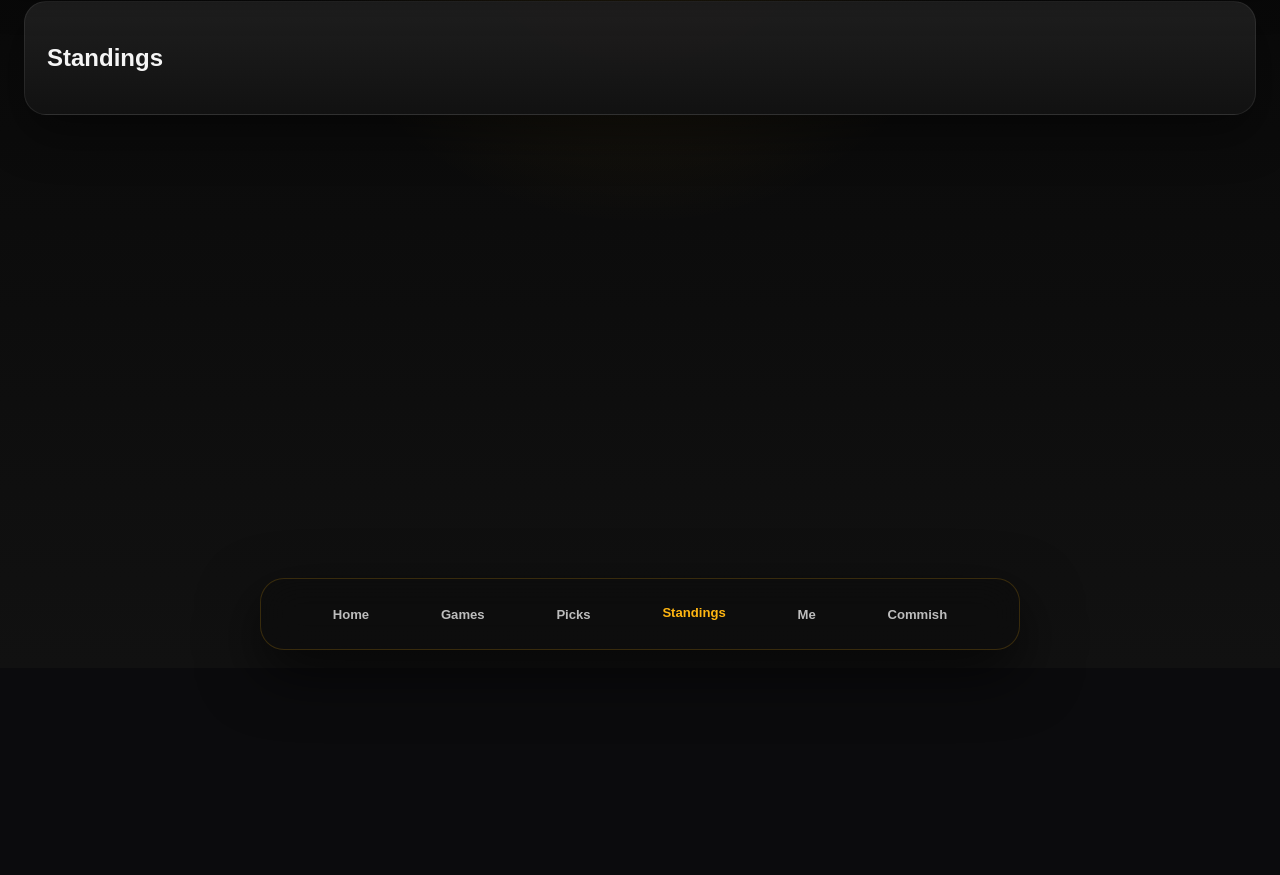
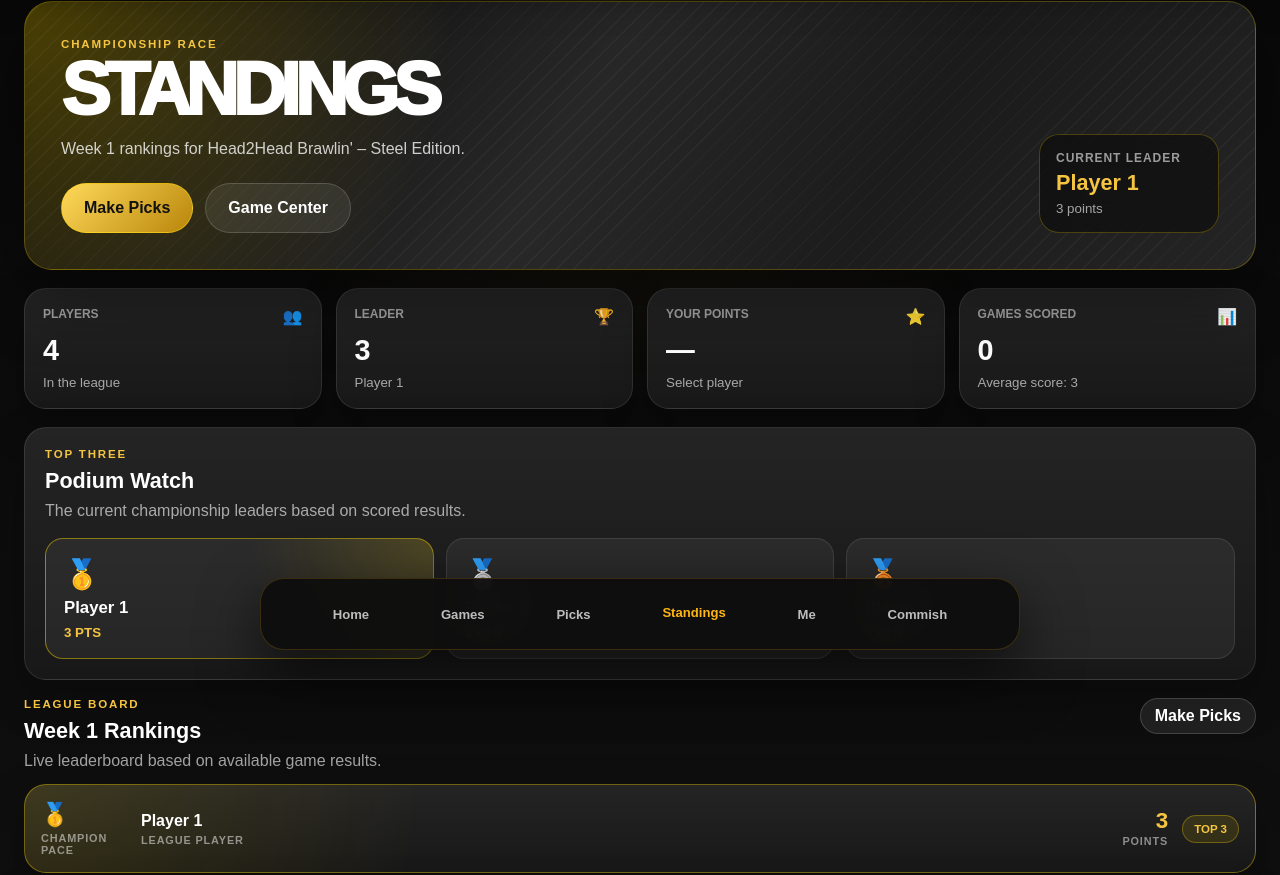
Before and after one commit to jidajanah-oss/Head2Head-Brawlin, a React (Vite) app: page /standings in a window 1280 px wide. Shown: the part 132-1007 px from the top of the page. Before the commit the page ends 800 px from the top, so only its background shows below. Built offline with nearby package versions, Linux system fonts and the light colour scheme.

Commit message:
Sprint 14 - Standings Steel Edition v2

```diff
--- a/src/features/standings/StandingsBoard.tsx
+++ b/src/features/standings/StandingsBoard.tsx
@@ -1,67 +1,180 @@
+import { useMemo } from "react";
+import {
+  SteelBadge,
+  SteelButton,
+  SteelCard,
+  SteelHero,
+  SteelSectionHeader,
+  SteelStatCard,
+} from "../../components/steel";
 import { useLeague } from "../../context/LeagueContext";
 import { buildHeadToHeadStandings } from "../../lib/standingsEngine";
 
+function getRankDisplay(index: number) {
+  if (index === 0) return "🥇";
+  if (index === 1) return "🥈";
+  if (index === 2) return "🥉";
+
+  return `#${index + 1}`;
+}
+
+function getRankLabel(index: number) {
+  if (index === 0) return "Champion Pace";
+  if (index === 1) return "Contender";
+  if (index === 2) return "Podium";
+  return "Chasing";
+}
+
 function StandingsBoard() {
-  const { league, picks, gameResults } = useLeague();
+  const { league, picks, gameResults, activePlayerId } = useLeague();
 
-  const allPicks = league.players.reduce((acc: any, player: any) => {
-    acc[player.id] = picks[player.id] || {};
-    return acc;
-  }, {});
-
-  const standings = buildHeadToHeadStandings(
-    league.players,
-    allPicks,
-    gameResults
+  const allPicks = useMemo(
+    () =>
+      league.players.reduce((acc: any, player: any) => {
+        acc[player.id] = picks[player.id] || {};
+        return acc;
+      }, {}),
+    [league.players, picks]
   );
 
+  const standings = useMemo(
+    () => buildHeadToHeadStandings(league.players, allPicks, gameResults),
+    [league.players, allPicks, gameResults]
+  );
+
+  const leader = standings[0];
+  const activePlayerStanding = standings.find(
+    (player) => player.id === activePlayerId
+  );
+
+  const completedGames = Object.keys(gameResults).length;
+  const totalPoints = standings.reduce((sum, player) => sum + player.points, 0);
+  const averagePoints =
+    standings.length > 0 ? Math.round(totalPoints / standings.length) : 0;
+
   return (
-    <div className="standings">
+    <main className="standings standings-v2">
+      <SteelHero
+        eyebrow="Championship Race"
+        title="Standings"
+        subtitle={`Week ${league.currentWeek} rankings for Head2Head Brawlin' – Steel Edition.`}
+        primaryLabel="Make Picks"
+        primaryHref="/picks"
+        secondaryLabel="Game Center"
+        secondaryHref="/games"
+        rightContent={
+          <div className="standings-hero-panel">
+            <span>Current Leader</span>
+            <strong>{leader ? leader.name : "—"}</strong>
+            <small>{leader ? `${leader.points} points` : "No results yet"}</small>
+          </div>
+        }
+      />
 
-      {/* HEADER */}
-      <div className="standings-header">
-        <h2>🏆 League Standings</h2>
-        <p>Week {league.currentWeek} Rankings</p>
-      </div>
+      <section className="standings-stat-grid">
+        <SteelStatCard
+          label="Players"
+          value={league.players.length}
+          helper="In the league"
+          icon="👥"
+        />
 
-      {/* TABLE */}
-      <div className="standings-list">
+        <SteelStatCard
+          label="Leader"
+          value={leader ? leader.points : "—"}
+          helper={leader ? leader.name : "Waiting on results"}
+          icon="🏆"
+        />
 
-        {standings.map((player, index) => {
+        <SteelStatCard
+          label="Your Points"
+          value={activePlayerStanding ? activePlayerStanding.points : "—"}
+          helper={activePlayerStanding ? activePlayerStanding.name : "Select player"}
+          icon="⭐"
+        />
 
-          const isTop3 = index < 3;
+        <SteelStatCard
+          label="Games Scored"
+          value={completedGames}
+          helper={`Average score: ${averagePoints}`}
+          icon="📊"
+        />
+      </section>
 
-          return (
+      <SteelCard className="standings-podium-card" as="section">
+        <SteelSectionHeader
+          eyebrow="Top Three"
+          title="Podium Watch"
+          description="The current championship leaders based on scored results."
+        />
+
+        <div className="standings-podium-grid">
+          {standings.slice(0, 3).map((player, index) => (
             <div
+              className={`standings-podium-item standings-podium-item--${index + 1}`}
               key={player.id}
-              className={`standing-row ${isTop3 ? "top" : ""}`}
             >
+              <span>{getRankDisplay(index)}</span>
+              <strong>{player.name}</strong>
+              <small>{player.points} pts</small>
+            </div>
+          ))}
 
-              {/* RANK */}
-              <div className="rank">
-                {index === 0 && "🥇"}
-                {index === 1 && "🥈"}
-                {index === 2 && "🥉"}
-                {index > 2 && `#${index + 1}`}
-              </div>
+          {standings.length === 0 ? (
+            <p className="standings-muted">No standings available yet.</p>
+          ) : null}
+        </div>
+      </SteelCard>
 
-              {/* PLAYER */}
-              <div className="name">
-                {player.name}
-              </div>
+      <section className="standings-board-section">
+        <SteelSectionHeader
+          eyebrow="League Board"
+          title={`Week ${league.currentWeek} Rankings`}
+          description="Live leaderboard based on available game results."
+          action={
+            <SteelButton href="/picks" size="sm" variant="secondary">
+              Make Picks
+            </SteelButton>
+          }
+        />
 
-              {/* POINTS */}
-              <div className="points">
-                {player.points} pts
-              </div>
+        <div className="standings-list standings-list-v2">
+          {standings.map((player, index) => {
+            const isTop3 = index < 3;
+            const isActivePlayer = player.id === activePlayerId;
 
-            </div>
-          );
-        })}
+            return (
+              <SteelCard
+                as="article"
+                className={`standing-row standing-row-v2 ${
+                  isTop3 ? "top" : ""
+                } ${isActivePlayer ? "is-active-player" : ""}`}
+                key={player.id}
+              >
+                <div className="rank standings-rank">
+                  <span>{getRankDisplay(index)}</span>
+                  <small>{getRankLabel(index)}</small>
+                </div>
 
-      </div>
+                <div className="name standings-player">
+                  <strong>{player.name}</strong>
+                  <small>{isActivePlayer ? "Active player" : "League player"}</small>
+                </div>
 
-    </div>
+                <div className="points standings-points">
+                  <strong>{player.points}</strong>
+                  <small>points</small>
+                </div>
+
+                <SteelBadge variant={isTop3 ? "gold" : "neutral"}>
+                  {isTop3 ? "Top 3" : "Ranked"}
+                </SteelBadge>
+              </SteelCard>
+            );
+          })}
+        </div>
+      </section>
+    </main>
   );
 }
 
--- a/src/lib/leagueEngine.ts
+++ b/src/lib/leagueEngine.ts
@@ -17,7 +17,36 @@ export const initialLeagueState: LeagueState & {
     pickLockMinutesBeforeKickoff: 5,
   },
 
-  players: [],
+  players: [
+    {
+      id: "player-1",
+      name: "Player 1",
+      nflTeam: "PIT",
+      status: "active",
+      role: "commissioner",
+    },
+    {
+      id: "player-2",
+      name: "Player 2",
+      nflTeam: "DAL",
+      status: "active",
+      role: "player",
+    },
+    {
+      id: "player-3",
+      name: "Player 3",
+      nflTeam: "PHI",
+      status: "active",
+      role: "player",
+    },
+    {
+      id: "player-4",
+      name: "Player 4",
+      nflTeam: "BUF",
+      status: "active",
+      role: "player",
+    },
+  ],
 
   currentWeek: 1,
 
@@ -72,9 +101,7 @@ export function getPickStatusLabel(league: typeof initialLeagueState) {
 export function isPickLocked(game: Game, now = new Date()) {
   const kickoff = new Date(game.kickoffTime);
 
-  const lockTime = new Date(
-    kickoff.getTime() - 5 * 60 * 1000
-  );
+  const lockTime = new Date(kickoff.getTime() - 5 * 60 * 1000);
 
   return now >= lockTime;
 }
--- a/src/lib/standingsEngine.ts
+++ b/src/lib/standingsEngine.ts
@@ -3,6 +3,15 @@ type Picks = Record<string, string>;
 export type Player = {
   id: string;
   name: string;
+};
+
+export type StandingRow = {
+  id: string;
+  name: string;
+  points: number;
+  wins: number;
+  losses: number;
+  ties: number;
 };
 
 /**
@@ -45,45 +54,57 @@ export function buildHeadToHeadStandings(
   players: Player[],
   allPicks: Record<string, Picks>,
   gameWinners: Record<string, string>
-) {
-  const standings: Record<
-    string,
-    { id: string; name: string; points: number }
-  > = {};
+): StandingRow[] {
+  const standings: Record<string, StandingRow> = {};
 
-  // init
-  for (const p of players) {
-    standings[p.id] = {
-      id: p.id,
-      name: p.name,
+  for (const player of players) {
+    standings[player.id] = {
+      id: player.id,
+      name: player.name,
       points: 0,
+      wins: 0,
+      losses: 0,
+      ties: 0,
     };
   }
 
-  // compare everyone vs everyone (round robin)
-  for (let i = 0; i < players.length; i++) {
-    for (let j = i + 1; j < players.length; j++) {
-      const a = players[i];
-      const b = players[j];
+  for (let i = 0; i < players.length; i += 1) {
+    for (let j = i + 1; j < players.length; j += 1) {
+      const playerA = players[i];
+      const playerB = players[j];
 
       const result = getMatchResult(
-        allPicks[a.id] || {},
-        allPicks[b.id] || {},
+        allPicks[playerA.id] || {},
+        allPicks[playerB.id] || {},
         gameWinners
       );
 
       if (result === "A") {
-        standings[a.id].points += 3;
+        standings[playerA.id].points += 3;
+        standings[playerA.id].wins += 1;
+        standings[playerB.id].losses += 1;
       } else if (result === "B") {
-        standings[b.id].points += 3;
+        standings[playerB.id].points += 3;
+        standings[playerB.id].wins += 1;
+        standings[playerA.id].losses += 1;
       } else {
-        standings[a.id].points += 1;
-        standings[b.id].points += 1;
+        standings[playerA.id].points += 1;
+        standings[playerB.id].points += 1;
+        standings[playerA.id].ties += 1;
+        standings[playerB.id].ties += 1;
       }
     }
   }
 
-  return Object.values(standings).sort(
-    (x, y) => y.points - x.points
-  );
+  return Object.values(standings).sort((playerA, playerB) => {
+    if (playerB.points !== playerA.points) {
+      return playerB.points - playerA.points;
+    }
+
+    if (playerB.wins !== playerA.wins) {
+      return playerB.wins - playerA.wins;
+    }
+
+    return playerA.name.localeCompare(playerB.name);
+  });
 }
--- a/src/pages/Standings.tsx
+++ b/src/pages/Standings.tsx
@@ -1,5 +1,8 @@
+import StandingsBoard from "../features/standings/StandingsBoard";
+import "../styles/standings.css";
+
 function Standings() {
-  return <section className="page-card"><h2>Standings</h2></section>;
+  return <StandingsBoard />;
 }
 
 export default Standings;
--- a/src/styles/standings.css
+++ b/src/styles/standings.css
@@ -1,71 +1,207 @@
 .standings {
-  padding: 20px;
-  color: white;
+  display: flex;
+  flex-direction: column;
+  gap: 18px;
+  color: #ffffff;
 }
 
-/* HEADER */
-.standings-header {
-  background: #0f172a;
-  padding: 16px;
-  border-radius: 12px;
-  margin-bottom: 16px;
+.standings-v2 {
+  color: #ffffff;
 }
 
-.standings-header h2 {
-  margin: 0;
-  font-size: 22px;
+.standings-hero-panel {
+  display: grid;
+  gap: 5px;
+  min-width: 180px;
+  padding: 16px;
+  border: 1px solid rgba(255, 215, 0, 0.24);
+  border-radius: 20px;
+  background: rgba(0, 0, 0, 0.42);
+  backdrop-filter: blur(16px);
 }
 
-.standings-header p {
-  margin: 4px 0 0;
-  color: #94a3b8;
+.standings-hero-panel span {
+  color: rgba(255, 255, 255, 0.58);
+  font-size: 0.75rem;
+  font-weight: 800;
+  letter-spacing: 0.08em;
+  text-transform: uppercase;
 }
 
-/* LIST */
-.standings-list {
-  display: flex;
-  flex-direction: column;
-  gap: 10px;
+.standings-hero-panel strong {
+  color: #f5c542;
+  font-size: 1.35rem;
 }
 
-/* ROW */
-.standing-row {
-  display: flex;
-  justify-content: space-between;
-  align-items: center;
-
-  padding: 14px;
-  background: #1e293b;
-  border-radius: 12px;
-
-  transition: 0.2s ease;
+.standings-hero-panel small,
+.standings-muted {
+  color: rgba(255, 255, 255, 0.62);
 }
 
-.standing-row:hover {
-  transform: translateY(-2px);
-  background: #273449;
+.standings-stat-grid {
+  display: grid;
+  grid-template-columns: 1fr;
+  gap: 14px;
 }
 
-/* TOP 3 */
-.standing-row.top {
-  border: 1px solid #22c55e;
-  background: #0f172a;
+.standings-podium-card {
+  padding: 20px;
+  background:
+    radial-gradient(circle at top right, rgba(255, 215, 0, 0.16), transparent 34%),
+    linear-gradient(135deg, #121212, #070707);
 }
 
-/* RANK */
-.rank {
-  width: 60px;
-  font-size: 18px;
+.standings-podium-grid {
+  display: grid;
+  grid-template-columns: 1fr;
+  gap: 12px;
+  margin-top: 18px;
 }
 
-/* NAME */
-.name {
-  flex: 1;
-  font-weight: 600;
+.standings-podium-item {
+  display: grid;
+  gap: 7px;
+  padding: 18px;
+  border: 1px solid rgba(255, 255, 255, 0.1);
+  border-radius: 18px;
+  background: rgba(255, 255, 255, 0.06);
 }
 
-/* POINTS */
-.points {
-  font-weight: bold;
-  color: #22c55e;
+.standings-podium-item span {
+  font-size: 1.8rem;
 }
+
+.standings-podium-item strong {
+  color: #ffffff;
+  font-size: 1.05rem;
+}
+
+.standings-podium-item small {
+  color: #f5c542;
+  font-weight: 900;
+  text-transform: uppercase;
+}
+
+.standings-podium-item--1 {
+  border-color: rgba(255, 215, 0, 0.45);
+  background:
+    radial-gradient(circle at top right, rgba(255, 215, 0, 0.16), transparent 45%),
+    rgba(255, 255, 255, 0.06);
+}
+
+.standings-board-section {
+  display: grid;
+  gap: 14px;
+}
+
+.standings-list,
+.standings-list-v2 {
+  display: grid;
+  gap: 12px;
+}
+
+.standing-row,
+.standing-row-v2 {
+  display: grid;
+  grid-template-columns: auto 1fr;
+  gap: 14px;
+  align-items: center;
+  padding: 16px;
+  transition:
+    transform 160ms ease,
+    border-color 160ms ease,
+    background 160ms ease;
+}
+
+.standing-row-v2:hover {
+  transform: translateY(-2px);
+  border-color: rgba(255, 215, 0, 0.36);
+}
+
+.standing-row-v2.top {
+  border-color: rgba(255, 215, 0, 0.38);
+  background:
+    radial-gradient(circle at top left, rgba(255, 215, 0, 0.12), transparent 32%),
+    linear-gradient(180deg, rgba(255, 255, 255, 0.08), rgba(255, 255, 255, 0.03)),
+    #111111;
+}
+
+.standing-row-v2.is-active-player {
+  border-color: rgba(92, 180, 255, 0.38);
+}
+
+.rank,
+.standings-rank {
+  display: grid;
+  gap: 4px;
+  min-width: 68px;
+}
+
+.standings-rank span {
+  color: #f5c542;
+  font-size: 1.4rem;
+  font-weight: 950;
+}
+
+.standings-rank small,
+.standings-player small,
+.standings-points small {
+  color: rgba(255, 255, 255, 0.5);
+  font-size: 0.68rem;
+  font-weight: 900;
+  letter-spacing: 0.08em;
+  text-transform: uppercase;
+}
+
+.name,
+.standings-player {
+  display: grid;
+  gap: 4px;
+  min-width: 0;
+}
+
+.standings-player strong {
+  color: #ffffff;
+  font-size: 1rem;
+  overflow-wrap: anywhere;
+}
+
+.points,
+.standings-points {
+  display: grid;
+  justify-items: start;
+  gap: 2px;
+  grid-column: 1 / -1;
+  padding: 12px;
+  border-radius: 14px;
+  background: rgba(255, 255, 255, 0.06);
+}
+
+.standings-points strong {
+  color: #f5c542;
+  font-size: 1.4rem;
+  line-height: 1;
+}
+
+@media (min-width: 700px) {
+  .standings-stat-grid {
+    grid-template-columns: repeat(4, 1fr);
+  }
+
+  .standings-podium-grid {
+    grid-template-columns: repeat(3, 1fr);
+  }
+
+  .standing-row,
+  .standing-row-v2 {
+    grid-template-columns: 86px 1fr 120px auto;
+  }
+
+  .points,
+  .standings-points {
+    grid-column: auto;
+    justify-items: end;
+    background: transparent;
+    padding: 0;
+  }
+}
--- a/src/types/player.ts
+++ b/src/types/player.ts
@@ -15,3 +15,4 @@ export type Player = {
   customLogo?: string;
   status: PlayerStatus;
   role: PlayerRole;
+};
```
